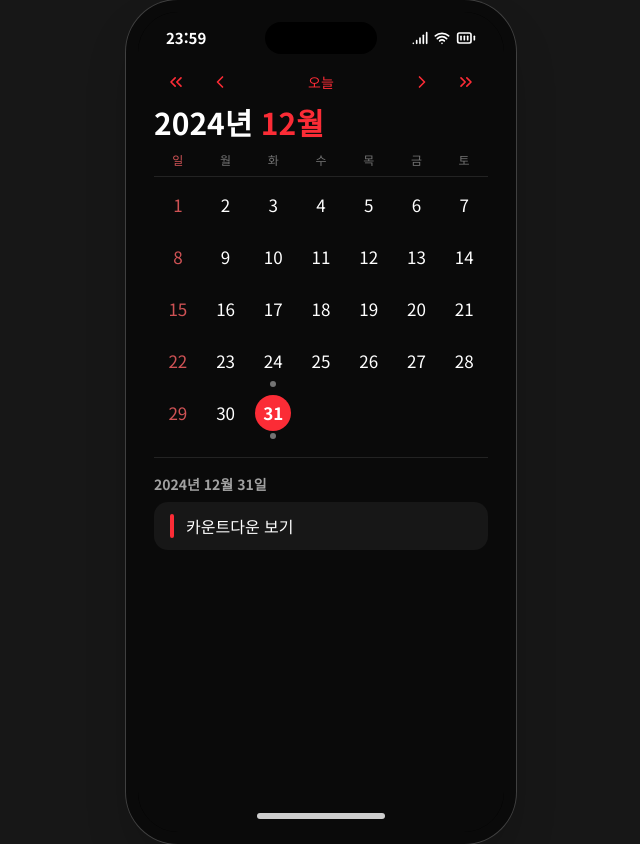
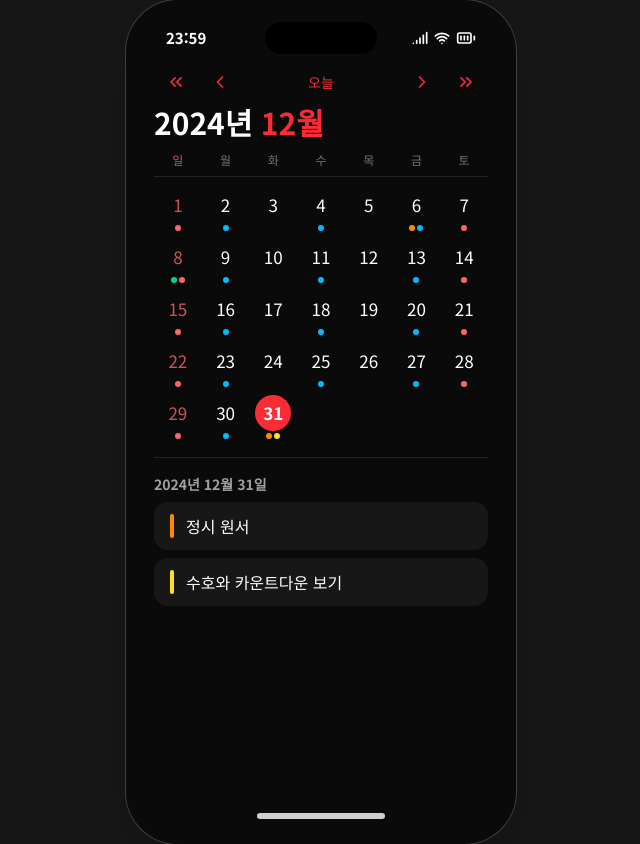
Before and after one commit to lab1ng/mobile-style-web-design-inquiry, a Next.js app: page / in a window 1280 px wide. Both pictures are taken after a click on the button "캘린더". Shown: the whole page, without its empty margins (319-959 px from the left). Built offline with nearby package versions, Linux system fonts and the light colour scheme.

Commit message:
Add 2023-2024 calendar schedule with categories and canceled events

```diff
--- a/components/phone/apps/calendar-app.tsx
+++ b/components/phone/apps/calendar-app.tsx
@@ -1,13 +1,30 @@
 'use client'
 
 import { ChevronLeft, ChevronRight, ChevronsLeft, ChevronsRight } from 'lucide-react'
-import { useState } from 'react'
+import { useMemo, useState } from 'react'
 import { cn } from '@/lib/utils'
-import { formatKoreanDate, parseDate, TIMELINES, type Timeline } from '@/lib/timelines'
+import {
+  formatKoreanDate,
+  parseDate,
+  TIMELINES,
+  type CalendarCategory,
+  type CalendarEvent,
+  type Timeline,
+} from '@/lib/timelines'
 import { AppBody } from '../app-shell'
 import { ConfirmDialog } from '../confirm-dialog'
 
 const WEEK_HEADER = ['일', '월', '화', '수', '목', '금', '토']
+
+const CATEGORY_COLOR: Record<CalendarCategory, string> = {
+  hospital: 'bg-red-400',
+  academy: 'bg-sky-400',
+  birthday: 'bg-pink-400',
+  exam: 'bg-violet-400',
+  friends: 'bg-emerald-400',
+  school: 'bg-orange-400',
+  plan: 'bg-yellow-300',
+}
 const TRAVELABLE = new Set(TIMELINES.map((t) => t.id))
 
 const toId = (y: number, m: number, d: number) =>
@@ -38,8 +55,16 @@ export function CalendarApp({ timeline, onTravel }: Props) {
     ...Array.from({ length: daysInMonth }, (_, i) => i + 1),
   ]
 
-  const eventDates = new Set(timeline.events.map((e) => e.date))
-  const selectedEvents = timeline.events.filter((e) => e.date === selected)
+  const eventsByDate = useMemo(() => {
+    const map = new Map<string, CalendarEvent[]>()
+    for (const e of timeline.events) {
+      const list = map.get(e.date)
+      if (list) list.push(e)
+      else map.set(e.date, [e])
+    }
+    return map
+  }, [timeline.events])
+  const selectedEvents = eventsByDate.get(selected) ?? []
 
   const handleSelect = (id: string) => {
     setSelected(id)
@@ -94,6 +119,7 @@ export function CalendarApp({ timeline, onTravel }: Props) {
             const isToday = id === timeline.id
             const isSelected = id === selected
             const isTravelable = TRAVELABLE.has(id) && !isToday
+            const dayCategories = [...new Set((eventsByDate.get(id) ?? []).map((e) => e.category))].slice(0, 3)
             return (
               <button
                 key={id}
@@ -109,16 +135,16 @@ export function CalendarApp({ timeline, onTravel }: Props) {
                     isToday && 'bg-red-500 font-semibold text-white',
                     !isToday && isSelected && 'bg-white font-semibold text-black',
                     !isToday && !isSelected && i % 7 === 0 && 'text-red-400/80',
+                    isTravelable && !isSelected && 'ring-2 ring-amber-400',
                   )}
                 >
                   {day}
                 </span>
-                <span
-                  className={cn(
-                    'size-1.5 rounded-full',
-                    isTravelable ? 'bg-amber-400' : eventDates.has(id) ? 'bg-neutral-500' : 'bg-transparent',
-                  )}
-                />
+                <span className="flex h-1.5 gap-0.5" aria-hidden="true">
+                  {dayCategories.map((c) => (
+                    <span key={c} className={cn('size-1.5 rounded-full', CATEGORY_COLOR[c])} />
+                  ))}
+                </span>
               </button>
             )
           })}
@@ -132,8 +158,15 @@ export function CalendarApp({ timeline, onTravel }: Props) {
             <ul className="mt-2 flex flex-col gap-2">
               {selectedEvents.map((e) => (
                 <li key={e.title} className="flex items-center gap-3 rounded-xl bg-neutral-900 px-4 py-3">
-                  <span className="h-6 w-1 rounded-full bg-red-500" />
-                  {e.title}
+                  <span className={cn('h-6 w-1 shrink-0 rounded-full', CATEGORY_COLOR[e.category], e.canceled && 'opacity-40')} />
+                  {e.canceled ? (
+                    <del className="text-neutral-500 decoration-neutral-400">
+                      <span className="sr-only">취소됨: </span>
+                      {e.title}
+                    </del>
+                  ) : (
+                    e.title
+                  )}
                 </li>
               ))}
             </ul>
--- /dev/null
+++ b/lib/calendar-schedule.ts
@@ -0,0 +1,58 @@
+import type { CalendarCategory, CalendarEvent } from './timelines'
+
+const toId = (d: Date) =>
+  `${d.getFullYear()}-${String(d.getMonth() + 1).padStart(2, '0')}-${String(d.getDate()).padStart(2, '0')}`
+
+function eachDay(from: string, to: string, fn: (date: Date, id: string) => void) {
+  const [fy, fm, fd] = from.split('-').map(Number)
+  const [ty, tm, td] = to.split('-').map(Number)
+  const end = new Date(ty, tm - 1, td)
+  for (let d = new Date(fy, fm - 1, fd); d <= end; d.setDate(d.getDate() + 1)) {
+    fn(d, toId(d))
+  }
+}
+
+/** 2023~2024년 일정 (1차 2024.12.31 기준 캘린더) */
+export function buildSchedule2024(): CalendarEvent[] {
+  const events: CalendarEvent[] = []
+  const add = (date: string, title: string, category: CalendarCategory, canceled = false) =>
+    events.push({ date, title, category, ...(canceled && { canceled }) })
+  const range = (from: string, to: string, title: string, category: CalendarCategory) =>
+    eachDay(from, to, (_, id) => add(id, title, category))
+
+  // 2023
+  add('2023-10-21', '병원', 'hospital')
+  add('2023-11-04', '교외봉사', 'school')
+  add('2023-11-15', '싱가포르 비행기/유학', 'plan', true)
+  add('2023-11-24', 'D-DAY', 'plan')
+  range('2023-12-11', '2023-12-15', '기말고사', 'exam')
+  add('2023-12-31', '수호와 카운트다운 보기', 'plan')
+
+  // 2024
+  for (const date of ['2024-03-08', '2024-05-08', '2024-06-04', '2024-07-11', '2024-09-04', '2024-10-15']) {
+    add(date, '모의고사', 'exam')
+  }
+  range('2024-04-25', '2024-04-30', '중간고사', 'exam')
+  range('2024-07-01', '2024-07-04', '기말고사', 'exam')
+  range('2024-10-21', '2024-10-24', '중간고사', 'exam')
+  add('2024-11-14', '수능', 'exam')
+  range('2024-11-25', '2024-11-28', '기말고사', 'exam')
+  add('2024-12-06', '성적발표', 'school')
+  add('2024-12-31', '정시 원서', 'school')
+  add('2024-12-31', '수호와 카운트다운 보기', 'plan')
+
+  // 반복 일정 (2023~2024)
+  eachDay('2023-01-01', '2024-12-31', (d, id) => {
+    const weekday = d.getDay()
+    const month = d.getMonth() + 1
+    const day = d.getDate()
+    if (month === 9 && day === 7) add(id, '수호 생일', 'birthday')
+    if (d.getFullYear() === 2024 && weekday === 0 && day >= 8 && day <= 14) {
+      add(id, '바쿠, 고탁, 준태', 'friends')
+    }
+    if (weekday === 0 || weekday === 6) add(id, '수호 병원', 'hospital')
+    if (weekday === 1 || weekday === 3 || weekday === 5) add(id, '학원', 'academy')
+  })
+
+  return events
+}
--- a/lib/timelines.ts
+++ b/lib/timelines.ts
@@ -1,3 +1,5 @@
+import { buildSchedule2024 } from './calendar-schedule'
+
 export type Message = { from: 'me' | 'them'; text: string; time: string }
 export type Conversation = {
   id: string
@@ -25,7 +27,14 @@ export type PhoneData = {
 }
 export type NewsItem = { id: string; title: string; source: string }
 export type NaverVideo = { title: string; thumbnail: string; duration: string }
-export type CalendarEvent = { date: string; title: string }
+export type CalendarCategory = 'hospital' | 'academy' | 'birthday' | 'exam' | 'friends' | 'school' | 'plan'
+export type CalendarEvent = {
+  date: string
+  title: string
+  category: CalendarCategory
+  /** 취소된 일정은 취소선으로 표시 */
+  canceled?: boolean
+}
 
 export type Timeline = {
   /** YYYY-MM-DD */
@@ -121,11 +130,7 @@ export const TIMELINES: Timeline[] = [
         { id: 'n3', title: '새해 첫 일출 명소, 내일 날씨는 맑음', source: 'YTN' },
       ],
     },
-    events: [
-      { date: '2024-12-24', title: '크리스마스 이브 약속' },
-      { date: '2024-12-31', title: '카운트다운 보기' },
-      { date: '2022-05-23', title: '그날' },
-    ],
+    events: buildSchedule2024(),
   },
   {
     id: '2022-05-23',
@@ -142,7 +147,7 @@ export const TIMELINES: Timeline[] = [
         { id: 'n2', title: '대학가 축제 시즌 돌아왔다', source: '중앙일보' },
       ],
     },
-    events: [{ date: '2022-05-23', title: '오늘' }],
+    events: [],
   },
 ]
 
```
